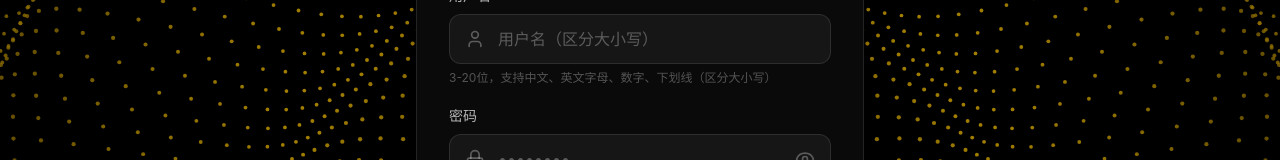
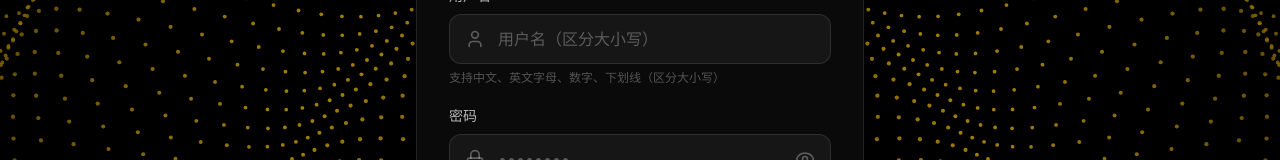
Before and after one commit to XimilalaXiang/law-web, a React (Vite) app: page /auth in a window 1280 px wide. Shown: the part 307-467 px from the top of the page. Built offline with nearby package versions, Linux system fonts and the light colour scheme.

Commit message:
feat: remove username min length limit, allow single character

```diff
--- a/src/pages/Auth.tsx
+++ b/src/pages/Auth.tsx
@@ -43,8 +43,8 @@ const Auth = () => {
     setIsLoading(true);
 
     // 用户名验证
-    if (username.length < 3) {
-      setError('用户名至少需要3个字符');
+    if (username.length < 1) {
+      setError('请输入用户名');
       setIsLoading(false);
       return;
     }
@@ -171,12 +171,12 @@ const Auth = () => {
                   onChange={(e) => setUsername(e.target.value)}
                   placeholder="用户名（区分大小写）"
                   required
-                  minLength={3}
+                  minLength={1}
                   maxLength={20}
                   className="w-full pl-12 pr-4 py-3 bg-white/5 border border-white/10 rounded-xl text-white placeholder-white/30 focus:outline-none focus:border-[var(--primary)]/50 focus:ring-2 focus:ring-[var(--primary)]/20 transition-all duration-200"
                 />
               </div>
-              <p className="mt-1.5 text-xs text-white/30">3-20位，支持中文、英文字母、数字、下划线（区分大小写）</p>
+              <p className="mt-1.5 text-xs text-white/30">支持中文、英文字母、数字、下划线（区分大小写）</p>
             </div>
 
             {/* 密码 */}
```
